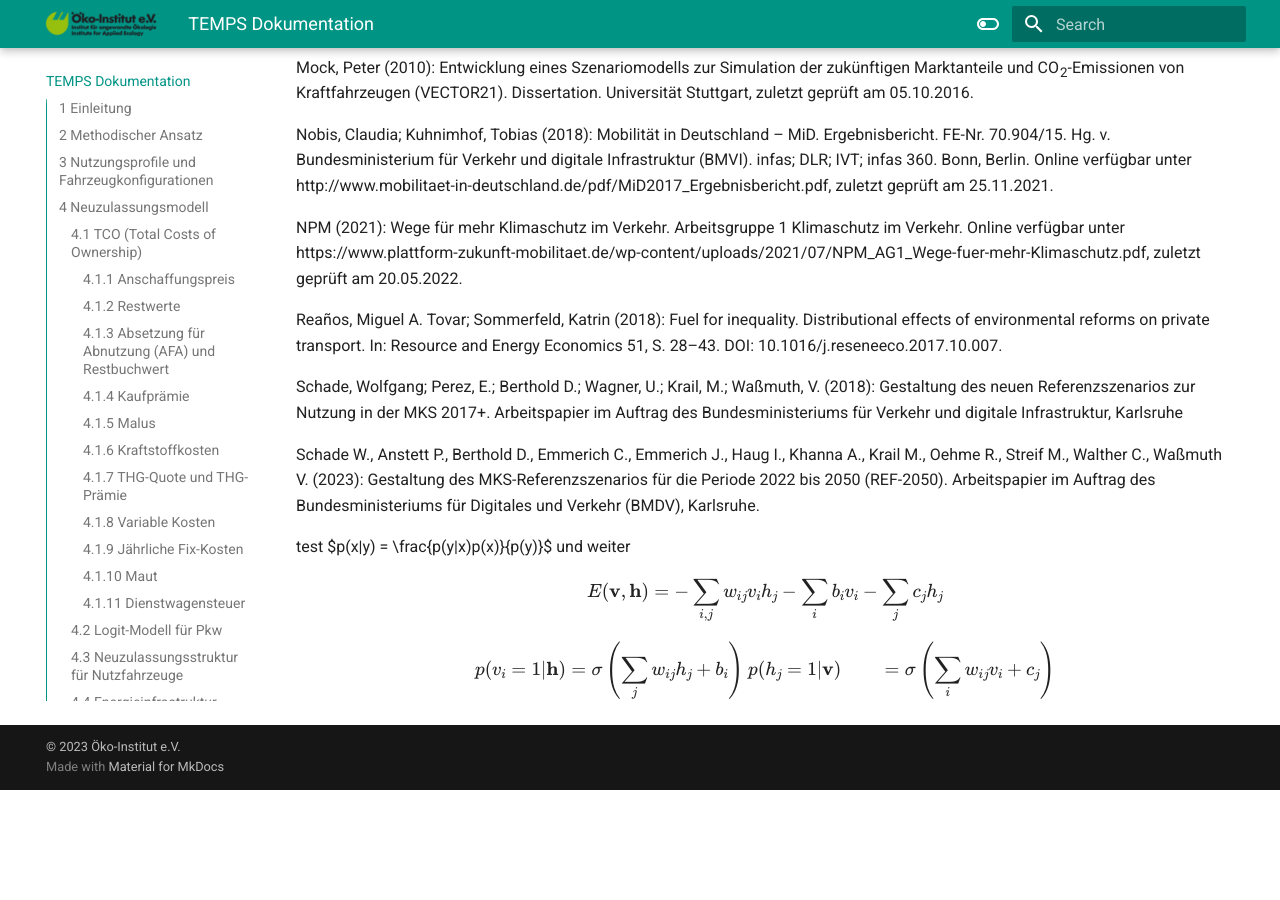
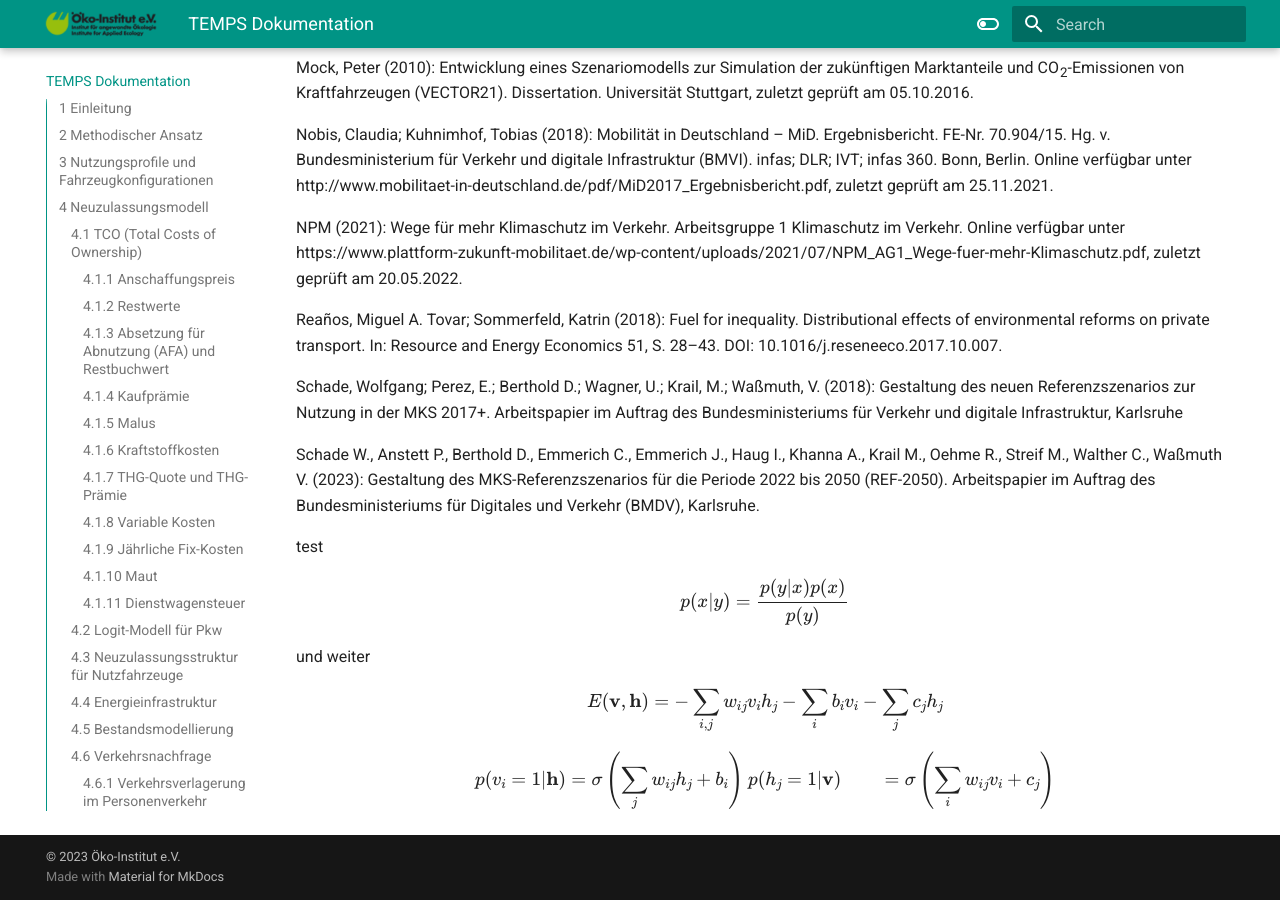
Before and after one commit to wolfgoerz/TEMPS_documentation, an MkDocs documentation site: the page built from docs/index.md, in a window 1280 px wide and 900 px high, scrolled down 13751 px. Built offline with MkDocs 1.6.1 and Material for MkDocs 9.7.7, drawn with Linux system fonts in a browser that asks for light colours; formulas are drawn with MathJax 3; before the commit the page ends 14541 px from its top, so only the background shows below that.

Commit message:
Update index.md

```diff
--- a/docs/index.md
+++ b/docs/index.md
@@ -378,7 +378,7 @@ Schade, Wolfgang; Perez, E.; Berthold D.; Wagner, U.; Krail, M.; Waßmuth, V. (2
 Schade W., Anstett P., Berthold D., Emmerich C., Emmerich J., Haug I., Khanna A., Krail M., Oehme R., Streif M., Walther C., Waßmuth V. (2023): Gestaltung des MKS-Referenzszenarios für die Periode 2022 bis 2050 (REF-2050). Arbeitspapier im Auftrag des Bundesministeriums für Digitales und Verkehr (BMDV), Karlsruhe.
 
 
-test $p(x|y) = \frac{p(y|x)p(x)}{p(y)}$ und weiter
+test \begin{align}p(x|y) = \frac{p(y|x)p(x)}{p(y)}\end{align} und weiter
 
 $$
 E(\mathbf{v}, \mathbf{h}) = -\sum_{i,j}w_{ij}v_i h_j - \sum_i b_i v_i - \sum_j c_j h_j
```
